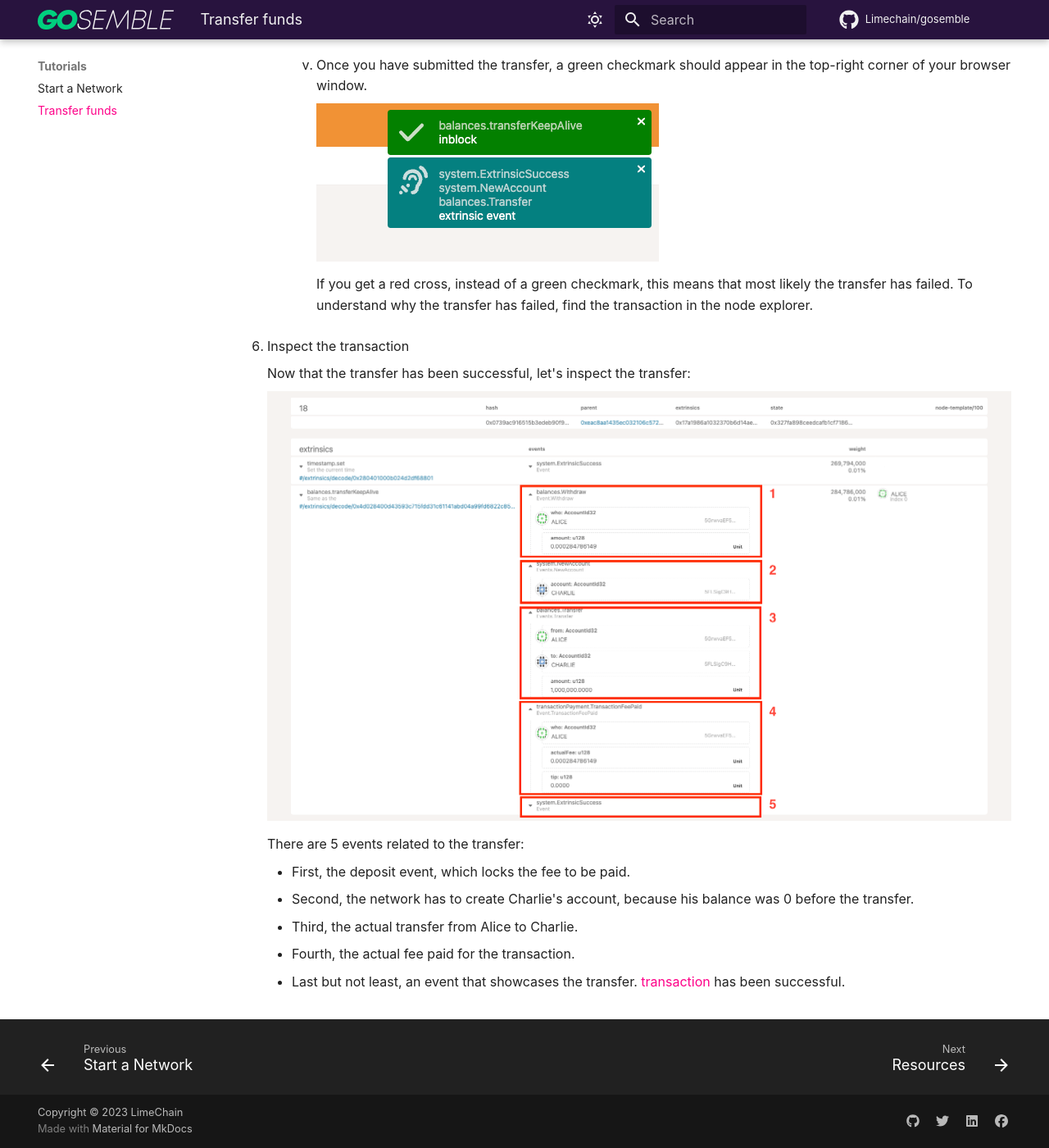
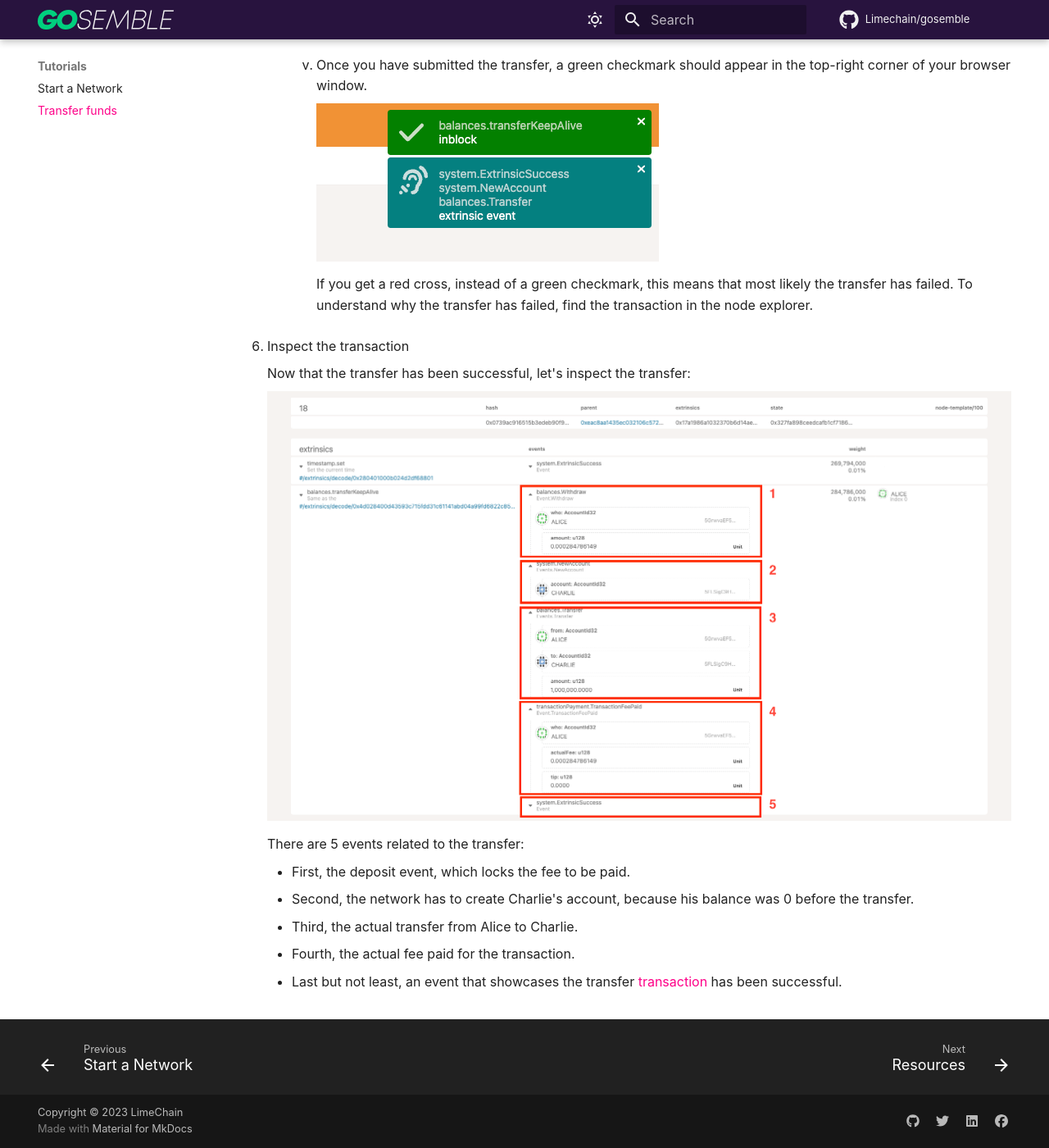
Before and after one commit to LimeChain/gosemble, an MkDocs documentation site: the page built from docs/docs/tutorials/transfer-funds.md, in a window 1280 px wide and 1400 px high, scrolled down 3429 px. Shown: the whole window at 82% size. Built offline with MkDocs 1.6.1 and Material for MkDocs 9.7.7, drawn with Linux system fonts in a browser that asks for light colours; some web fonts are replaced; comment, search, counter and statistics services are not loaded.

Commit message:
docs: hide title in header; typo in tutorial

```diff
--- a/docs/docs/stylesheets/extra.css
+++ b/docs/docs/stylesheets/extra.css
@@ -9,3 +9,7 @@
 .md-tabs {
   background: #28133e;
 }
+
+.md-header__title {
+  visibility: hidden;
+}
--- a/docs/docs/tutorials/transfer-funds.md
+++ b/docs/docs/tutorials/transfer-funds.md
@@ -76,5 +76,5 @@ After you have [started the local network](./start-a-network.md), let's make a t
     * Second, the network has to create Charlie's account, because his balance was 0 before the transfer.
     * Third, the actual transfer from Alice to Charlie.
     * Fourth, the actual fee paid for the transaction.
-    * Last but not least, an event that showcases the transfer.
+    * Last but not least, an event that showcases the transfer
     [transaction](https://wiki.polkadot.network/docs/learn-extrinsics) has been successful.
--- a/docs/mkdocs.yml
+++ b/docs/mkdocs.yml
@@ -2,7 +2,7 @@
 # SPDX-License-Identifier: LGPL-3.0-only
 
 # Project information
-site_name: ""
+site_name: Gosemble Docs
 site_url: https://limechain.tech
 site_author: LimeChain
 site_description: The Official Documentation for Gosemble | A Go Implementation of the Polkadot Runtime
```
